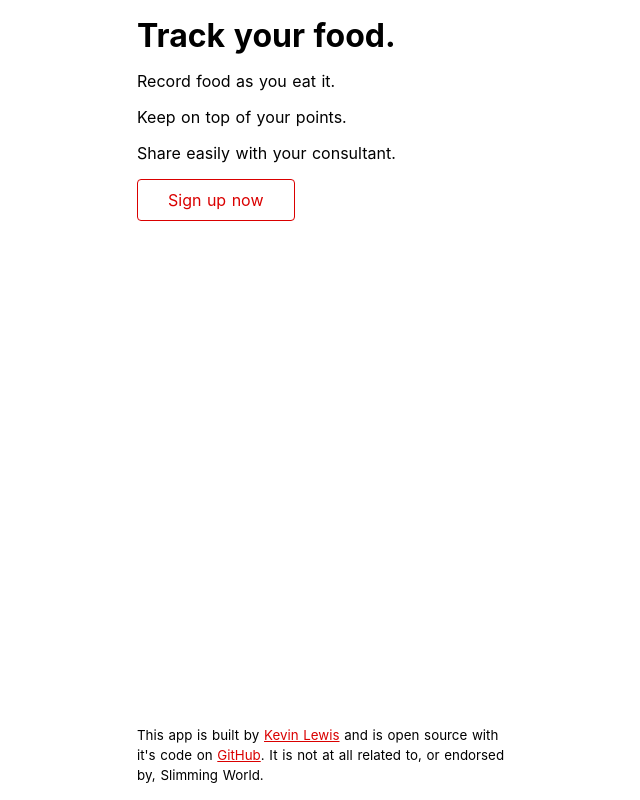
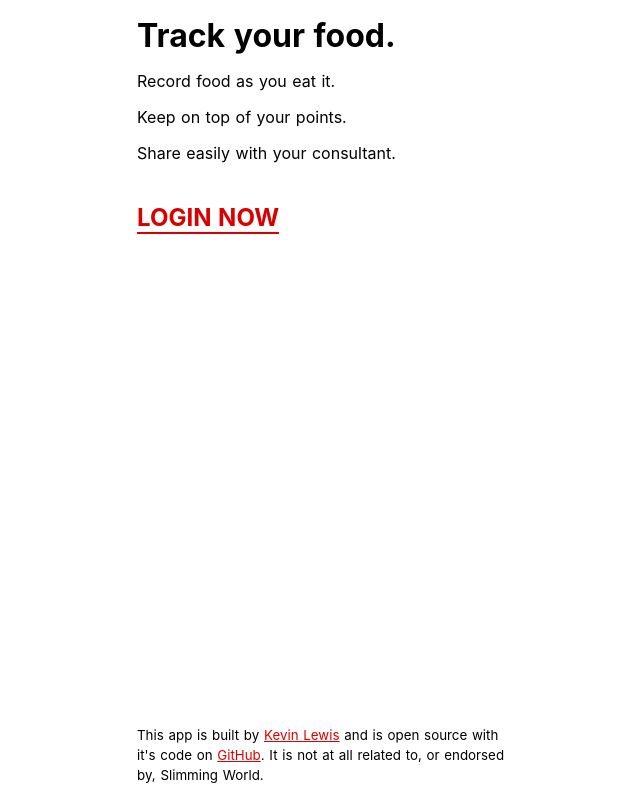
Before and after one commit to phazonoverload/sw-food-diary, a Nuxt app: page / in a window 1280 px wide. Shown: the whole page, without its empty margins (319-959 px from the left). Built offline with nearby package versions, Linux system fonts and the light colour scheme; a web font is replaced by a local one.

Commit message:
Base stlying

```diff
--- a/layouts/default.vue
+++ b/layouts/default.vue
@@ -34,28 +34,14 @@ html {
   padding: 1em;
 }
 
-.button--green {
+.cta {
+  font-weight: bold;
+  text-transform: uppercase;
+  color: var(--theme);
+  font-size: 1.5em;
+  border-bottom: 2px solid var(--theme);
+  text-decoration: none;
   display: inline-block;
-  border-radius: 4px;
-  border: 1px solid var(--theme);
-  color: var(--theme);
-  text-decoration: none;
-  padding: 10px 30px;
-}
-
-.button--green:hover {
-  color: #fff;
-  background-color: var(--theme);
-}
-
-.button--grey {
-  display: inline-block;
-  border-radius: 4px;
-  border: 1px solid #002955;
-  color: #35495e;
-  text-decoration: none;
-  padding: 10px 30px;
-  margin-left: 15px;
 }
 
 a {
--- a/pages/index.vue
+++ b/pages/index.vue
@@ -5,7 +5,7 @@
       <p>Record food as you eat it.</p>
       <p>Keep on top of your points.</p>
       <p>Share easily with your consultant.</p>
-      <n-link to="/login" class="button--green">Sign up now</n-link>
+      <n-link to="/login" class="cta">Login now</n-link>
     </div>
     <div class="bottom">
       <small>
@@ -27,6 +27,9 @@
 p {
   margin: 1em 0;
 }
+.cta {
+  margin-top: 1em;
+}
 .bottom {
   margin-top: 2em;
 }
```
Also changed, not shown: components/Nav.vue (added, +47 -0 lines).
